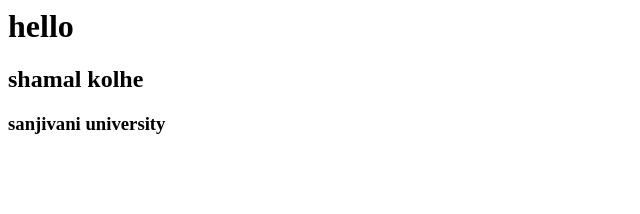
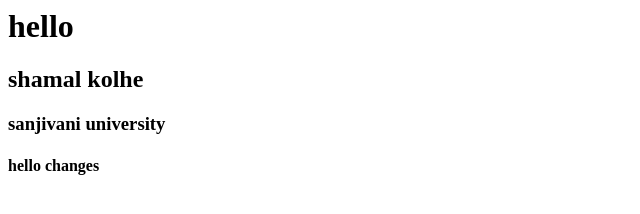
Before and after one commit to shamal8767/sham, a plain HTML site: page index.html in a window 1280 px wide. Shown: the whole page, without its empty margins (0-640 px from the left). Drawn offline with Linux system fonts and the light colour scheme.

Commit message:
add 2nd line

```diff
--- a/index.html
+++ b/index.html
@@ -1,3 +1,4 @@
 <h1> hello</h1>
 <h2>shamal kolhe</h2>
 <h3>sanjivani university</h3>
+<h4>hello changes</h4>
```
